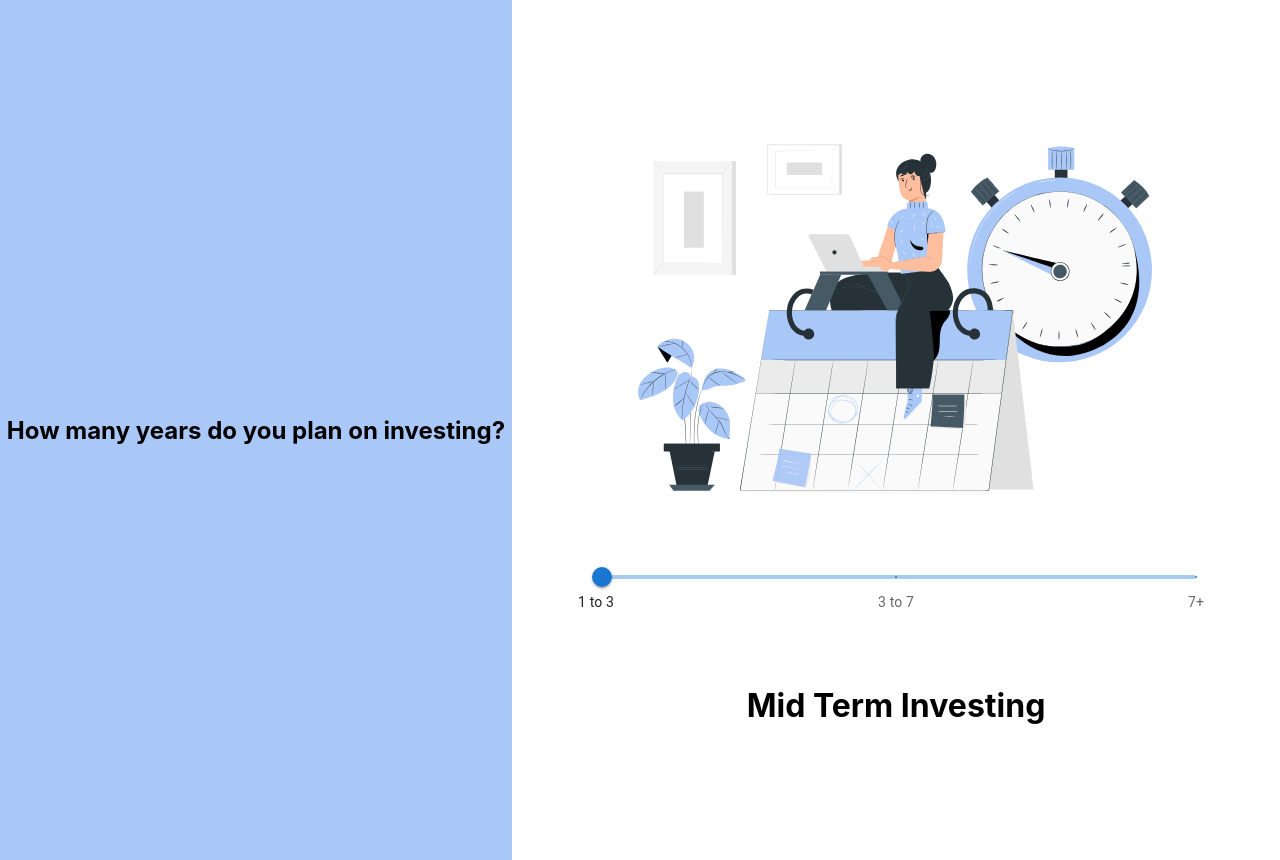
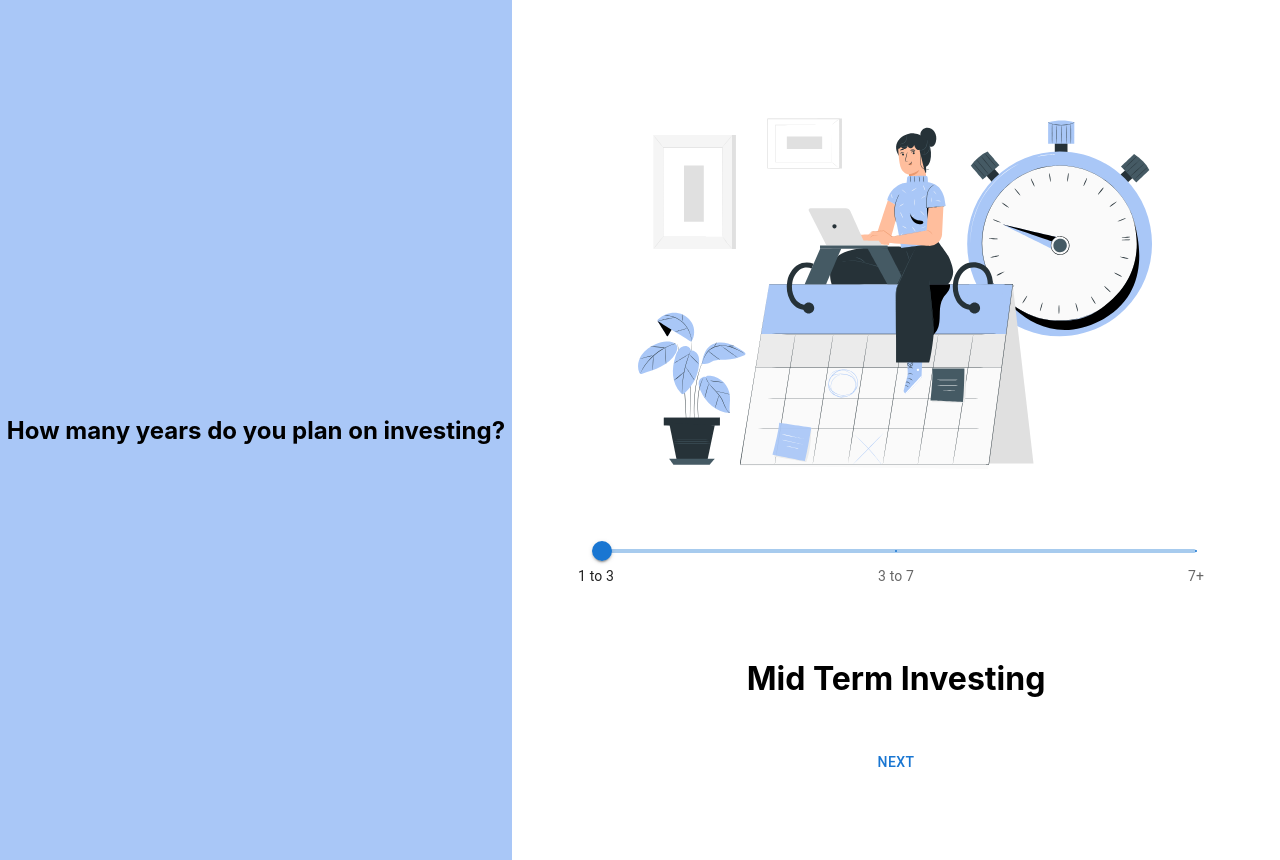
Before and after one commit to charanr0121/ugahacks7, a React (Create React App) app in the folder client/: page /InvestmentGoals in a window 1280 px wide. Built offline with nearby package versions, Linux system fonts and the light colour scheme; no server answers.

Commit message:
Update InvesmentGoals.js

```diff
--- a/client/src/InvestmentGoals.js
+++ b/client/src/InvestmentGoals.js
@@ -2,6 +2,7 @@ import TextField from '@mui/material/TextField';
 import Box from '@mui/material/Box';
 import Grid from '@mui/material/Grid';
 import Button from '@mui/material/Button';
+import {Link} from "react-router-dom";
 import { shadows } from '@mui/system';
 import * as React from 'react';
 import Slider from '@mui/material/Slider';
@@ -112,6 +113,15 @@ function InvestmentGoals() {
                   <Grid item sx={{ p: 1 }}>
                       <h1>Mid Term Investing</h1>
                   </Grid>
+
+                            {/* Next Button */}
+          <Grid item sx={{ p: 1 }}></Grid>
+          <Link to="/portfolio">
+              <Button>
+               NEXT
+              </Button>
+            </Link>
+
               </Grid>
         </Grid>
 
```
